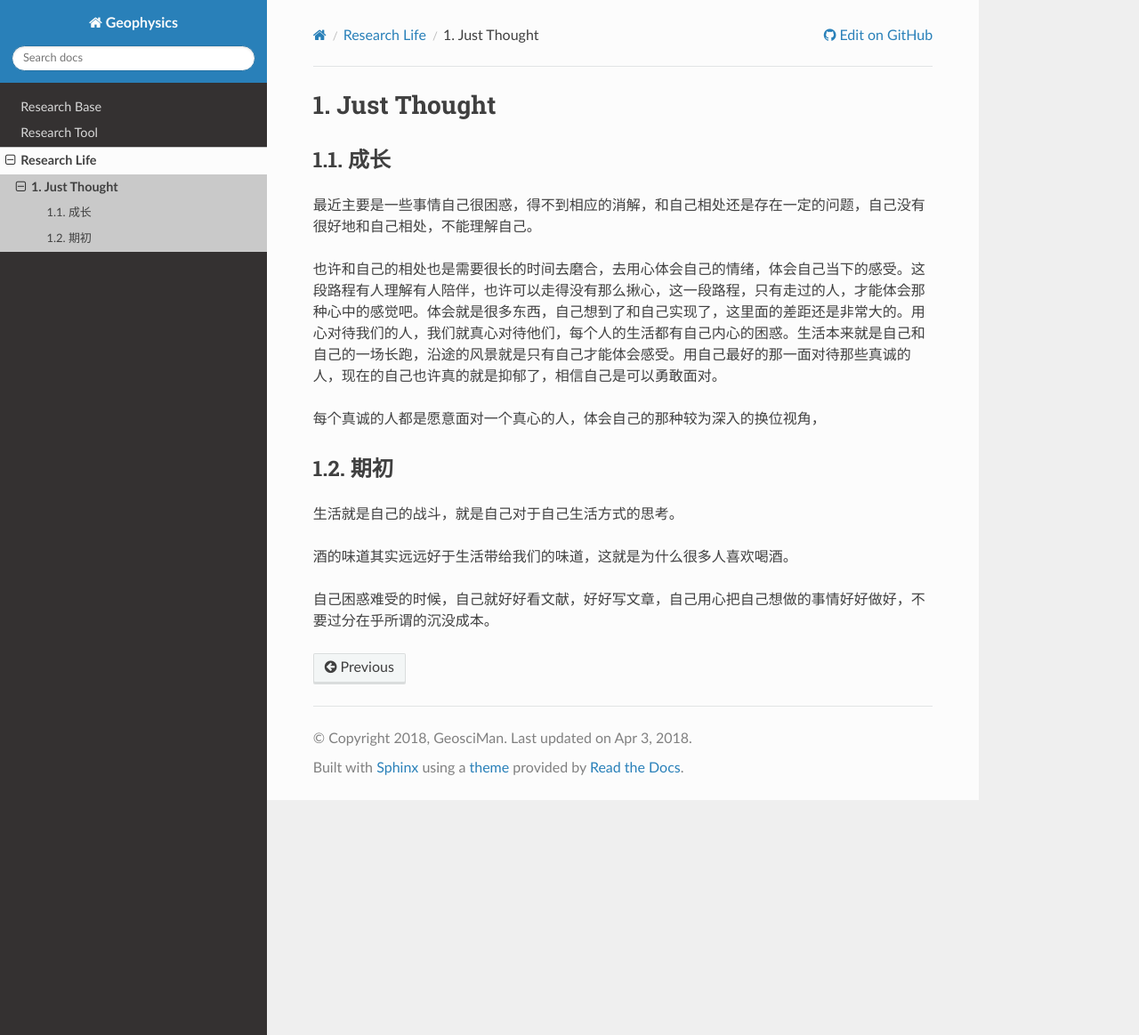
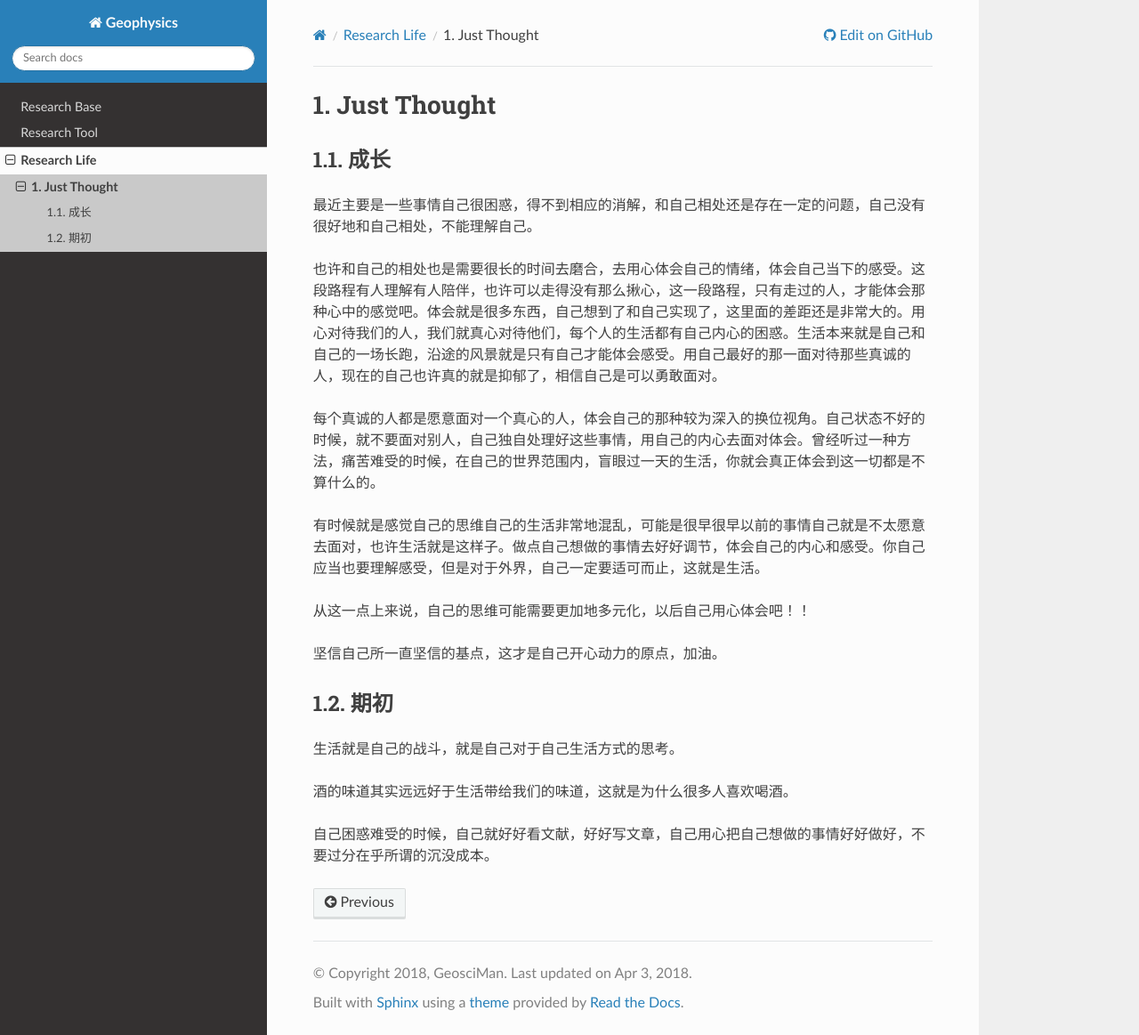
Before and after one commit to geosciman/GeophysicsResearch, a Sphinx documentation site: the page built from source/life/justthought.rst, in a window 1280 px wide and 1163 px high. Shown: the whole window at 89% size. Built offline with Sphinx 7.4.7 and the Read the Docs theme 2.0.0, drawn with Linux system fonts in a browser that asks for light colours.

Commit message:
update_files

```diff
--- a/source/life/justthought.rst
+++ b/source/life/justthought.rst
@@ -7,7 +7,13 @@ Just Thought
 
 也许和自己的相处也是需要很长的时间去磨合，去用心体会自己的情绪，体会自己当下的感受。这段路程有人理解有人陪伴，也许可以走得没有那么揪心，这一段路程，只有走过的人，才能体会那种心中的感觉吧。体会就是很多东西，自己想到了和自己实现了，这里面的差距还是非常大的。用心对待我们的人，我们就真心对待他们，每个人的生活都有自己内心的困惑。生活本来就是自己和自己的一场长跑，沿途的风景就是只有自己才能体会感受。用自己最好的那一面对待那些真诚的人，现在的自己也许真的就是抑郁了，相信自己是可以勇敢面对。
 
-每个真诚的人都是愿意面对一个真心的人，体会自己的那种较为深入的换位视角，
+每个真诚的人都是愿意面对一个真心的人，体会自己的那种较为深入的换位视角。自己状态不好的时候，就不要面对别人，自己独自处理好这些事情，用自己的内心去面对体会。曾经听过一种方法，痛苦难受的时候，在自己的世界范围内，盲眼过一天的生活，你就会真正体会到这一切都是不算什么的。
+
+有时候就是感觉自己的思维自己的生活非常地混乱，可能是很早很早以前的事情自己就是不太愿意去面对，也许生活就是这样子。做点自己想做的事情去好好调节，体会自己的内心和感受。你自己应当也要理解感受，但是对于外界，自己一定要适可而止，这就是生活。
+
+从这一点上来说，自己的思维可能需要更加地多元化，以后自己用心体会吧！！
+
+坚信自己所一直坚信的基点，这才是自己开心动力的原点，加油。
 
 期初
 --------------
```
